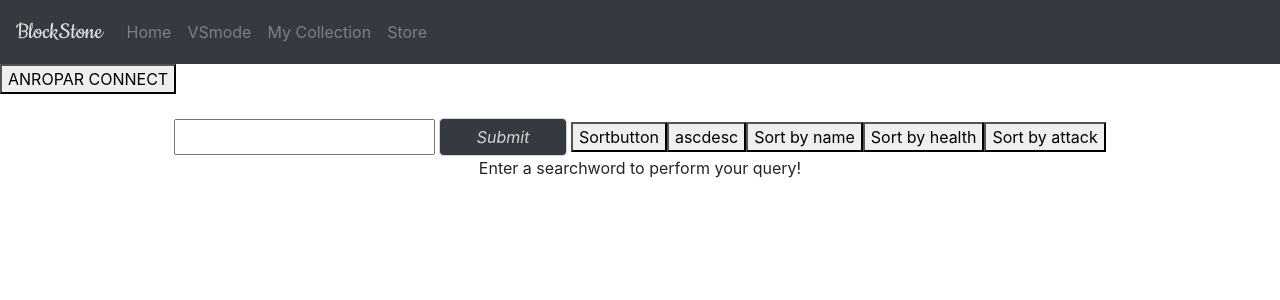
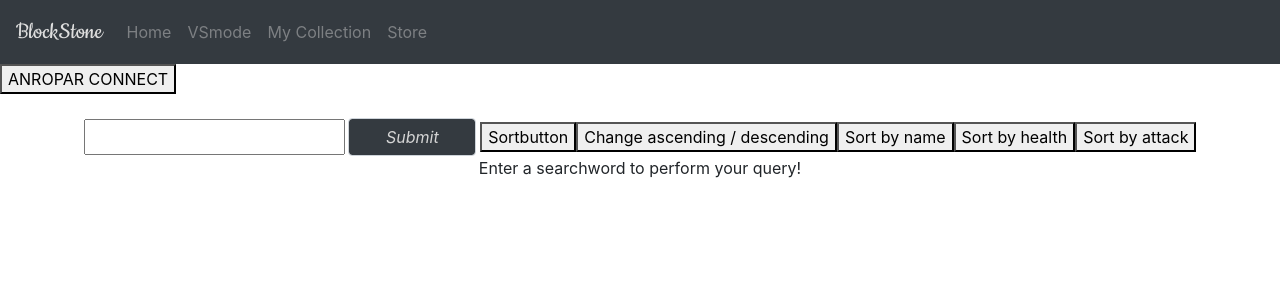
Before and after one commit to heho07/DH2642-ProjectGroup23, a React (Create React App) app: page /SearchScreen in a window 1280 px wide. Shown: the top 300 px of the page. Built offline with nearby package versions, Linux system fonts and the light colour scheme.

Commit message:
clarified a button

```diff
--- a/src/SearchBar/SearchBar.jsx
+++ b/src/SearchBar/SearchBar.jsx
@@ -57,7 +57,7 @@ class SearchBar extends Component{
 						<input id = "filter" type = "text" value = {this.state.filter} onChange = {(event) => this.handleChangeOfInput(event)}/>
 						<input type = "submit" className="form-control"></input>
 						<button onClick = {(e) => this.sort()}>Sortbutton</button>
-						<button onClick = {(e) => this.ascendingDescending()}>ascdesc</button>
+						<button onClick = {(e) => this.ascendingDescending()}>Change ascending / descending</button>
 						<button onClick = {() => this.changeSortingType("name")}>Sort by name</button>
 						<button onClick = {() => this.changeSortingType("health")}>Sort by health</button>
 						<button onClick = {() => this.changeSortingType("attack")}>Sort by attack</button>
```
